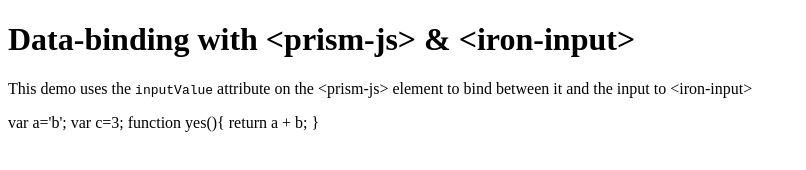
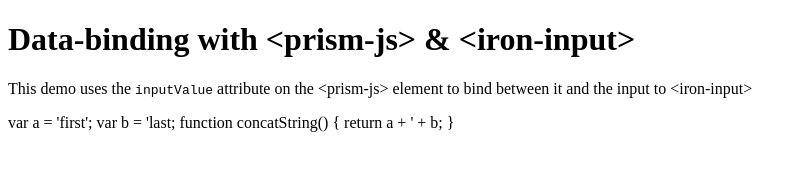
Before and after one commit to addyosmani/prism-js, a website: page demo2.html in a window 1280 px wide. Shown: the whole page, without its empty margins (0-806 px from the left). Drawn offline with nearby package versions, Linux system fonts and the light colour scheme.

Commit message:
cleaning code

```diff
--- a/bower.json
+++ b/bower.json
@@ -1,6 +1,6 @@
 {
   "name": "prism-js",
-  "version": "1.0.5",
+  "version": "1.0.0",
   "keywords": [
     "web-component",
     "web-components",
--- a/demo2.html
+++ b/demo2.html
@@ -43,11 +43,11 @@
 </template>
 
 <prism-js language="javascript" linenumbers="true" linehighlight="4-6">
-  var a='b';
-  var c=3;
+  var a = 'first';
+  var b = 'last;
 
-  function yes(){
-    return a + b;
+  function concatString() {
+    return a + ' + b;
   }
 </prism-js>
 
```
Also changed, not shown: prism-js.html (+3 -12 lines), 1 other file.
